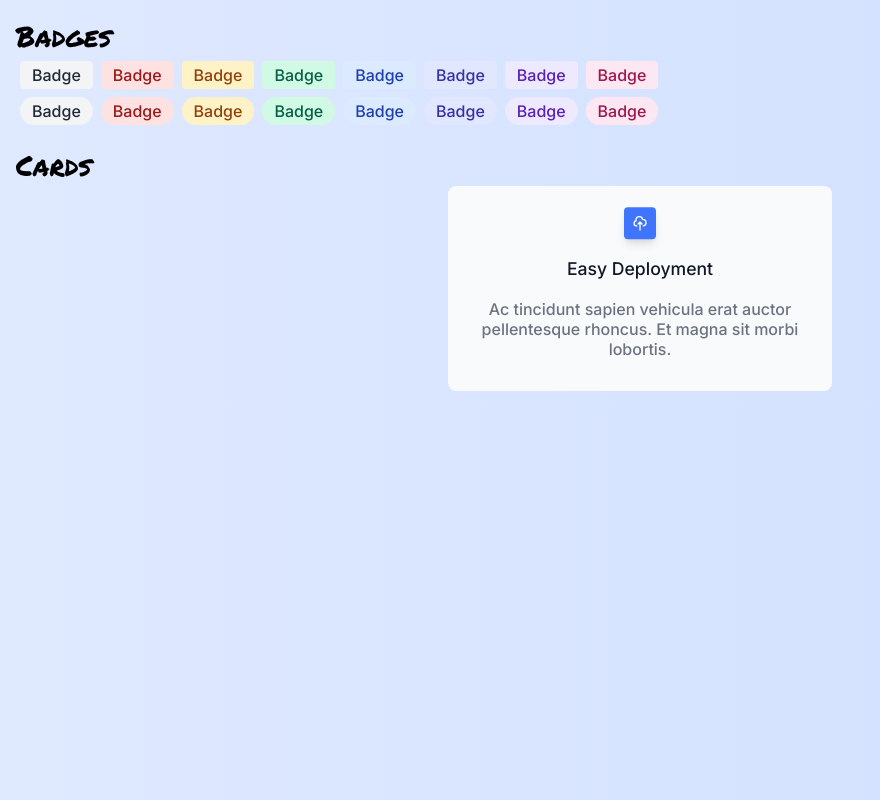
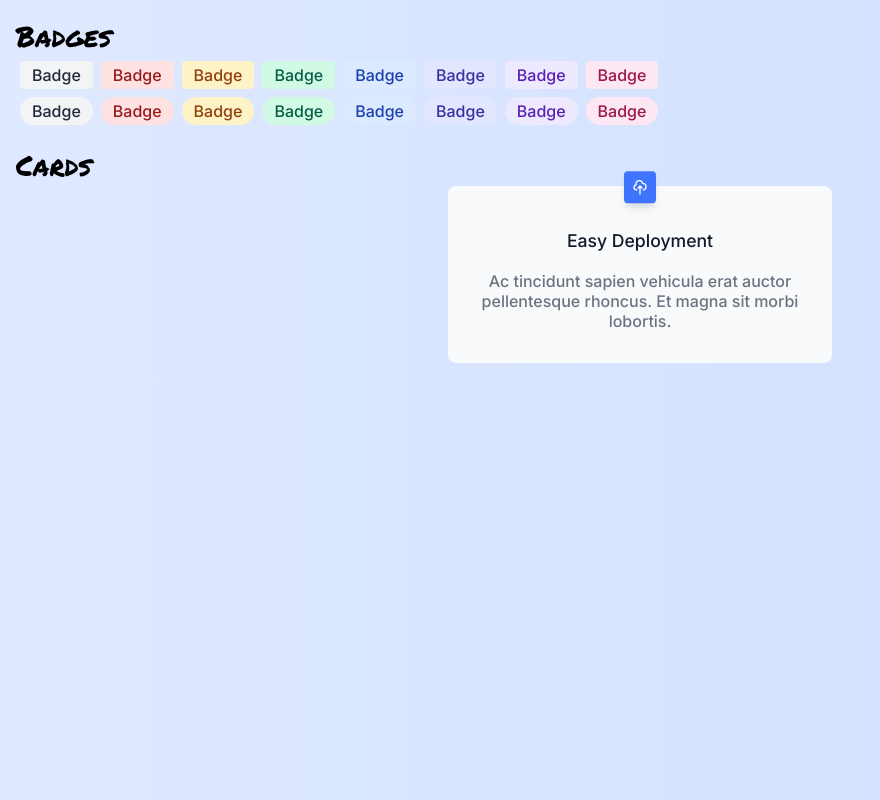
Before and after one commit to vishalicious213/component-library, a React (Vite) app: page / in a window 1280 px wide. Shown: the whole page, without its empty margins (0-880 px from the left). Built offline with nearby package versions, Linux system fonts and the light colour scheme.

Commit message:
/components/Card/Card: positioned brand-icon.svg

```diff
--- a/index.css
+++ b/index.css
@@ -71,6 +71,7 @@ h3 {
     border-radius: .5rem;
     text-align: center;
     margin: 0 auto;
+    position: relative;
 }
 
 .card h3 {
@@ -78,10 +79,16 @@ h3 {
     font-weight: 500;
     font-size: 1.1rem;
     margin-bottom: 1.25rem;
+    margin-top: 1.5rem;
 }
 
 .card img {
     width: 3rem;
+    position: absolute;
+    top: -1rem;
+    left: 0;
+    right: 0;
+    margin: auto;
 }
 
 /* MEDIA QUERIES */
```
